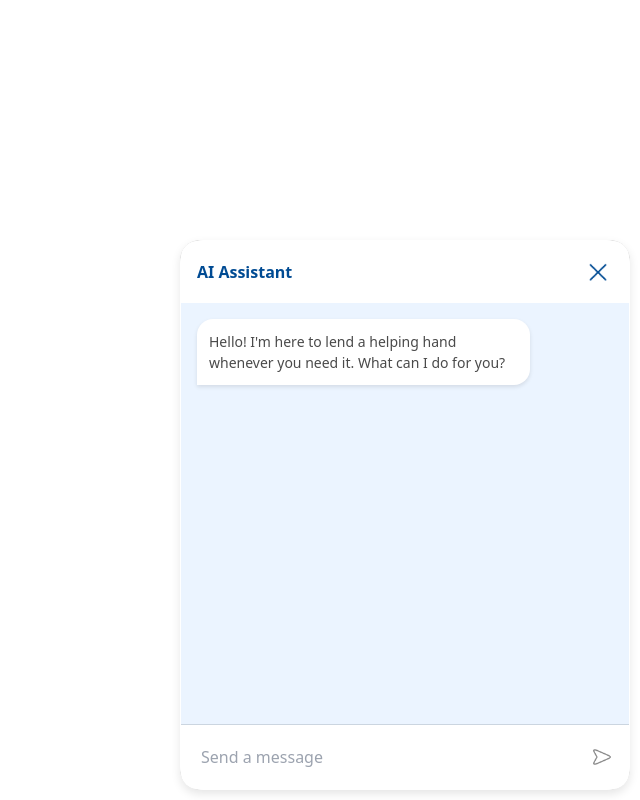
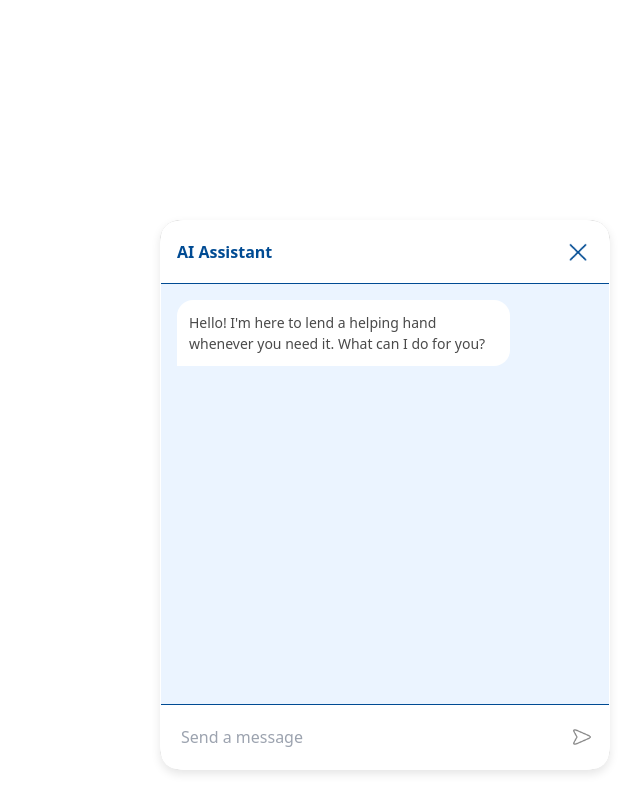
Before and after one commit to Seavlang/ChatbotUI, a Next.js app: page / in a window 1280 px wide. Both pictures are taken after a click on the element 1230 px from the left and 750 px from the top of the page. Shown: the whole page, without its empty margins (640-1280 px from the left). Built offline with nearby package versions, Linux system fonts and the light colour scheme.

Commit message:
loading & ui update

```diff
--- a/package.json
+++ b/package.json
@@ -1,6 +1,6 @@
 {
-  "name": "@seavlang/hrdchatbotwidget",
-  "version": "2.0.3",
+  "name": "@kshrd/chatbotwidget",
+  "version": "3.0.0",
   "description": "A Rchatbot widget for web applications built with Next.js",
   "main": "src/index.js",
   "scripts": {
--- a/src/app/page.js
+++ b/src/app/page.js
@@ -13,6 +13,7 @@ export default function Chat({ apiKey, SessionId, projectId }) {
     { type: 'bot', text: "Hello! I'm here to lend a helping hand whenever you need it. What can I do for you?" },
   ]);
   const [input, setInput] = useState('');
+  const [isLoading, setIsLoading] = useState(false);
   const chatRef = useRef(null);
 
   useEffect(() => {
@@ -25,14 +26,18 @@ export default function Chat({ apiKey, SessionId, projectId }) {
     if (input.trim() === '') return;
 
     setMessages((prevMessages) => [...prevMessages, { type: 'user', text: input }]);
+    setInput(''); // Clear input after sending
+    setIsLoading(true); // Start loading
+
     try {
-      const response = await ChatbotAction(input, SessionId , projectId , apiKey);
+      const response = await ChatbotAction(input, "14", "8", "eyJhbGciOiJIUzI1NiIsInR5cCI6IkpXVCJ9.eyJwcm9qZWN0X25hbWUiOiJzZWF2bGFuZyIsImVtYWlsIjoic2lldmxhbmd2ZXlAZ21haWwuY29tIn0.BYKAF4dQl34kppfrH_SS29ef4se5Qpr3cQ-1iNaolX0");
       setMessages((prevMessages) => [...prevMessages, { type: 'bot', text: response.output }]);
     } catch (error) {
       setMessages((prevMessages) => [...prevMessages, { type: 'bot', text: 'Sorry, there was an error processing your request.' }]);
       console.error('Error:', error);
+    } finally {
+      setIsLoading(false); // Stop loading
     }
-    setInput('');
   };
 
   const handleKeyDown = (e) => {
@@ -46,8 +51,8 @@ export default function Chat({ apiKey, SessionId, projectId }) {
     <div
       style={{
         position: 'fixed',
-        bottom: '10px',
-        right: '10px',
+        bottom: '30px',
+        right: '30px',
         boxShadow: '0px 4px 10px rgba(0, 0, 0, 0.1)',
         transition: 'transform 0.3s ease',
         width: isExpanded ? '450px' : '80px',
@@ -60,57 +65,40 @@ export default function Chat({ apiKey, SessionId, projectId }) {
     >
       {isExpanded ? (
         <div style={{ display: 'flex', flexDirection: 'column', height: '100%', border: '1px solid white', borderRadius: '24px', boxShadow: '0 -4px 10px rgba(0, 0, 0, 0.2), 0 4px 10px rgba(0, 0, 0, 0.1)' }}>
-          <div style={{ display: 'flex', justifyContent: 'space-between', alignItems: 'center', padding: '16px', backgroundColor: 'white', color: '#004B93', borderTopLeftRadius: '16px', borderTopRightRadius: '16px' }}>
-            <span style={{ fontWeight: 'bold' }}>AI Assistant</span>
+          <div style={{ display: 'flex', justifyContent: 'space-between', alignItems: 'center', padding: '16px', backgroundColor: 'white', color: '#004B93', borderTopLeftRadius: '16px', borderTopRightRadius: '16px', borderBottom:'1px solid #004B93' }}>
+            <span style={{ fontWeight: 'bold', }}>AI Assistant</span>
             <button onClick={() => setIsExpanded(false)} style={{ background: 'none', border: 'none', cursor: 'pointer' }}>
               <Image src={closeIcon} width={30} height={30} alt="close" />
             </button>
           </div>
+          {/* <hr style={{border: '1px solid gray'}}/> */}
           <ul ref={chatRef} style={{ flex: 1, overflowY: 'auto', padding: '16px', backgroundColor: '#ebf4ff', margin: 0, listStyle: 'none' }}>
             {messages.map((message, index) => (
-             <ul key={index} style={{width: "100%", display: "flex",marginBottom: '8px', justifyContent: message.type === "user" ? "end" : "start"}}>
-              {message.type === 'user' ? <li
-
+              <ul key={index} style={{ width: "100%", display: "flex", marginBottom: '8px', justifyContent: message.type === "user" ? "end" : "start" }}>
+                <li
                   style={{
                     padding: '12px',
                     fontSize: '14px',
-                  backgroundColor: '#004B93',
-                  color: 'white',
-                  borderRadius: '16px 16px 0px 16px',
-                  // float: message.type === 'user' ? 'right' : 'left', // User messages float right, bot messages float left
+                    backgroundColor: message.type === "user" ? '#004B93' : 'white',
+                    color: message.type === "user" ? 'white' : '#4a4a4a',
+                    borderRadius: message.type === "user" ? '16px 16px 0px 16px' : '16px 16px 16px 0px',
                     maxWidth: '80%',
-                  marginBottom: '8px',
-                  boxShadow: '0 2px 4px rgba(0, 0, 0, 0.1)',
-                  textAlign: 'right', // Align text based on message type
-                  wordBreak: 'break-word' ,
-                  overflowWrap: 'break-word'
-
-                }}
-              >
-                {message.text}
-              </li> : <li
-                style={{
-                  padding: '12px',
-                  fontSize: '14px',
-                  backgroundColor: 'white',
-                  color: '#4a4a4a',
-                  borderRadius: '16px 16px 16px 0px',
-                  // float: message.type === 'user' ? 'right' : 'left', // User messages float right, bot messages float left
-                  maxWidth: '80%',
-                  marginBottom: '8px',
-                  boxShadow: '0 2px 4px rgba(0, 0, 0, 0.1)',
-                  textAlign: 'left' ,// Align text based on message type
-                  wordBreak: 'break-word' ,
+                    textAlign: 'left',
+                    wordBreak: 'break-word',
                     overflowWrap: 'break-word'
                   }}
                 >
                   {message.text}
-              </li>}
-
+                </li>
               </ul>
             ))}
+            {isLoading && (
+              <div style={{ display: 'flex', justifyContent: 'start', padding: '12px', fontSize: '14px', backgroundColor: 'white', color: '#4a4a4a', borderRadius: '16px 16px 16px 0px', maxWidth: '80%', marginBottom: '8px'}}>
+                Typing...
+              </div>
+            )}
           </ul>
-          <div style={{ display: 'flex', alignItems: 'center', padding: '12px', borderTop: '1px solid #cbd5e0', backgroundColor: 'white', borderBottomLeftRadius: '16px', borderBottomRightRadius: '16px' }}>
+          <div style={{ display: 'flex', alignItems: 'center', padding: '12px', borderTop: '1px solid #004B93', backgroundColor: 'white', borderBottomLeftRadius: '16px', borderBottomRightRadius: '16px' }}>
             <input
               type="text"
               value={input}
@@ -125,11 +113,9 @@ export default function Chat({ apiKey, SessionId, projectId }) {
                 borderRadius: '12px',
                 marginRight: '8px'
               }}
+              disabled={isLoading} // Disable input while loading
             />
-            {/* <button onClick={handleSend} style={{ fontSize: '16px', color: '#888', background: 'none', border: 'none', cursor: 'pointer' }}>
-              ➤
-            </button> */}
-            <Image onClick={handleSend} src={sent} width={30} height={30} alt="close" style={{ cursor: 'pointer' }}/>
+            <Image onClick={handleSend} src={sent} width={30} height={30} alt="send" style={{ cursor: 'pointer' }} />
           </div>
         </div>
       ) : (
```
Also changed, not shown: public/closeWhite.png (added), 1 other file (tests, documents, lock files or other folders). Lines whose indentation alone changed are shown as unchanged.
